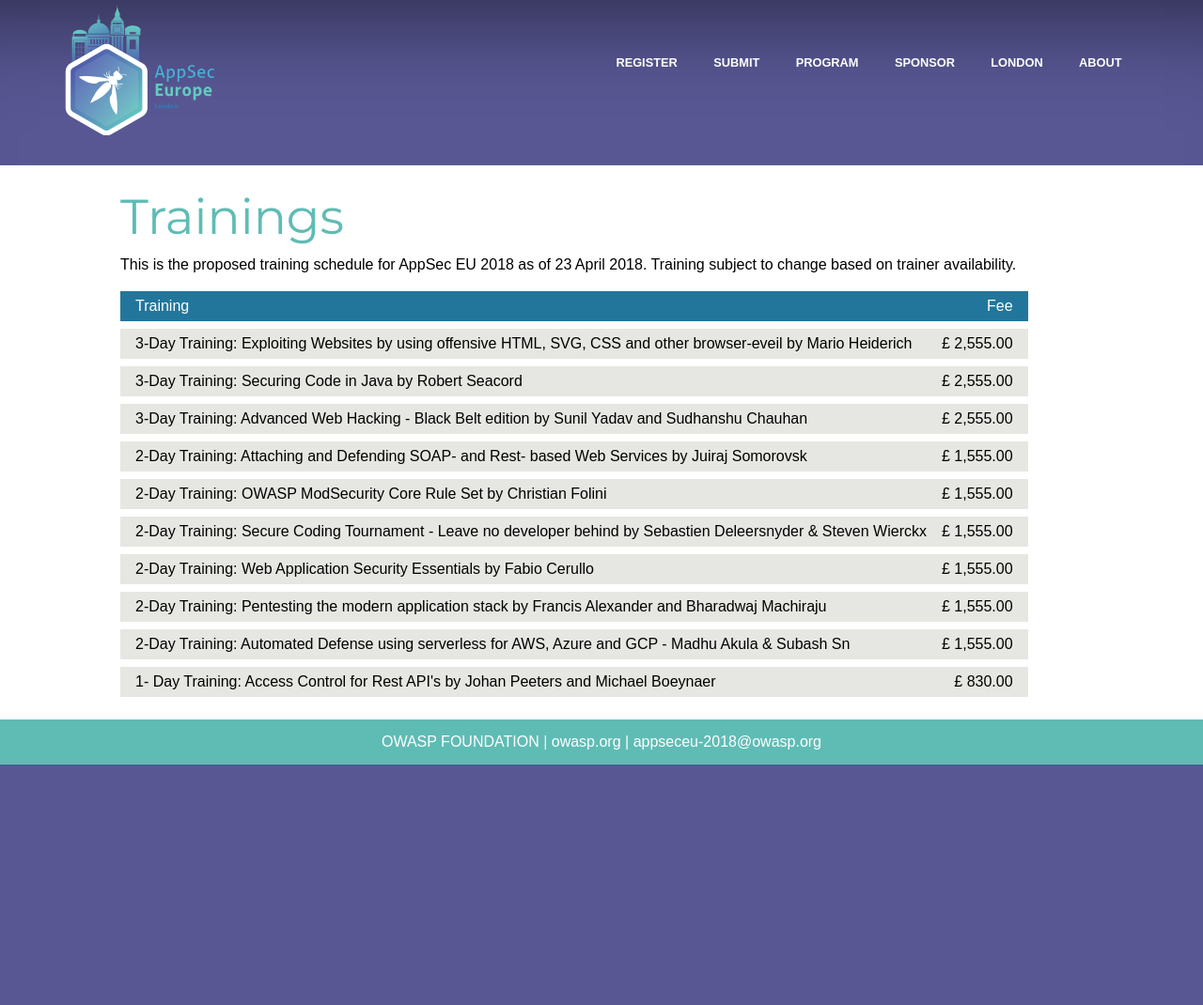
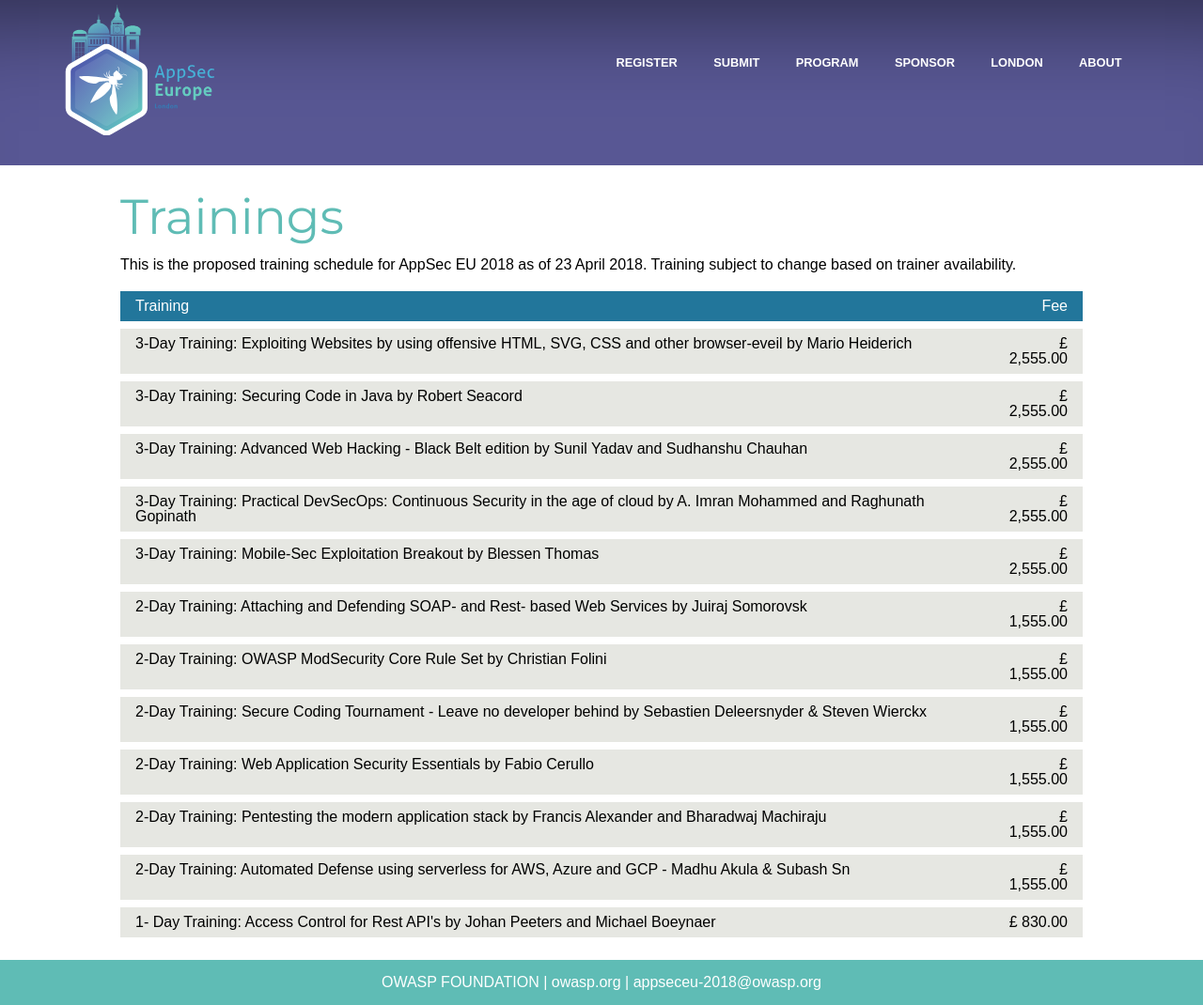
Before and after one commit to OWASP/AppSecEurope2018, a Jekyll site: the page built from program/trainings.md, in a window 1280 px wide. Shown: the whole page at 94% size. Built offline with Jekyll 4.4.1, drawn with Linux system fonts in a browser that asks for light colours; some web fonts are replaced; before the commit the page ends 900 px from its top, so only the background shows below that.

Commit message:
Add missing trainings

```diff
--- a/program/trainings.md
+++ b/program/trainings.md
@@ -24,6 +24,14 @@
 </tr>
 <tr>
 	<td>3-Day Training: Advanced Web Hacking - Black Belt edition by Sunil Yadav and Sudhanshu Chauhan</td>
+	<td>£ 2,555.00</td>
+</tr>
+<tr>
+	<td>3-Day Training: Practical DevSecOps: Continuous Security in the age of cloud by A. Imran Mohammed and Raghunath Gopinath</td>
+	<td>£ 2,555.00</td>
+</tr>
+<tr>
+	<td>3-Day Training: Mobile-Sec Exploitation Breakout by Blessen Thomas</td>
 	<td>£ 2,555.00</td>
 </tr>
 <tr>
```
